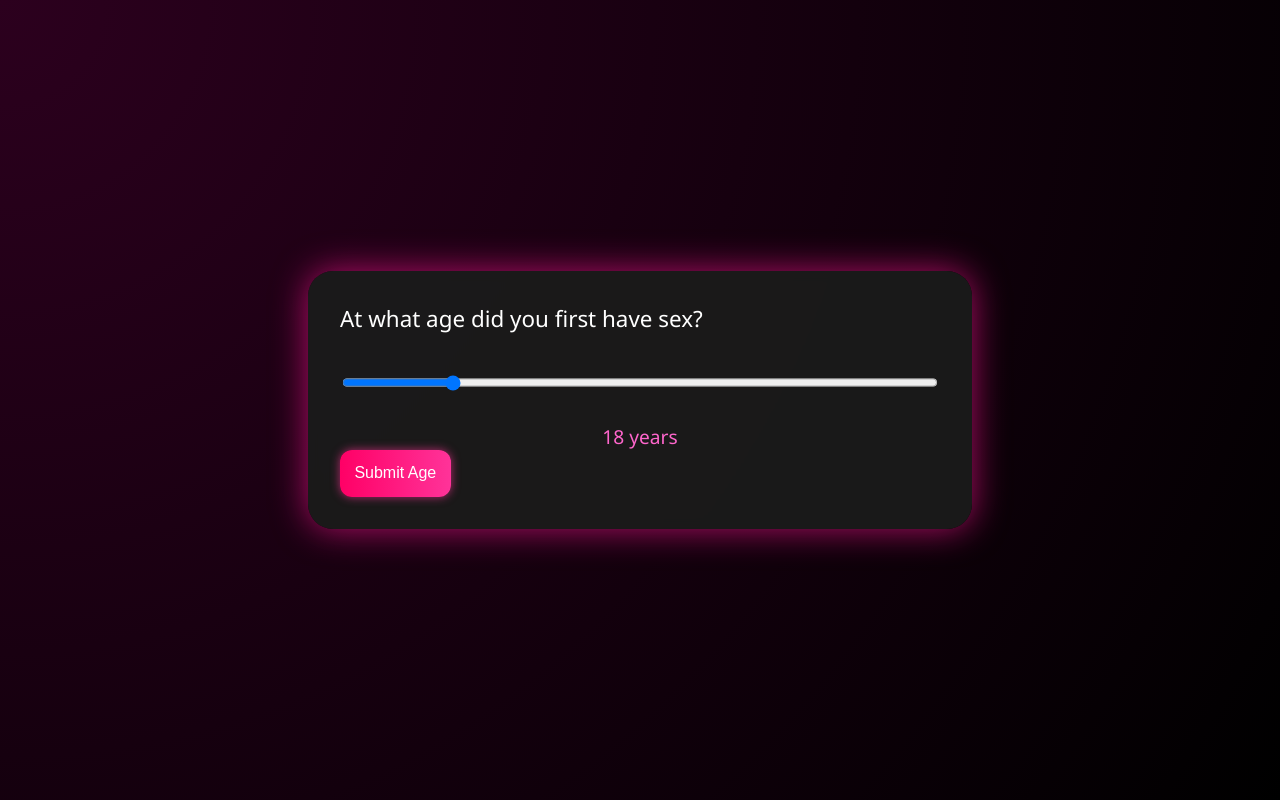
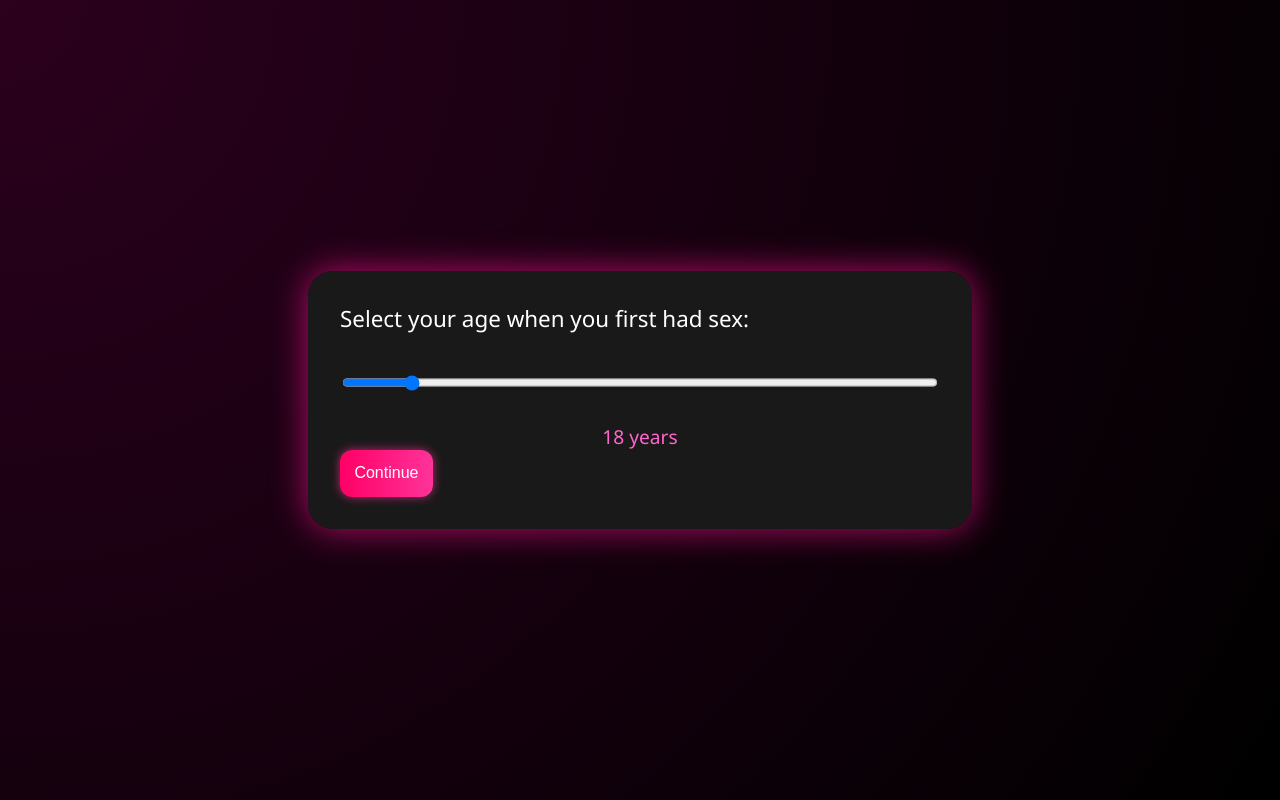
Before and after one commit to spicybooty23/abcd, a plain HTML site: page index.html in a window 1280 px wide. Drawn offline with Linux system fonts and the light colour scheme.

Commit message:
Update index.html

```diff
--- a/index.html
+++ b/index.html
@@ -1,156 +1,171 @@
 <!DOCTYPE html>
 <html lang="en">
 <head>
-  <meta charset="UTF-8"/>
-  <meta name="viewport" content="width=device-width, initial-scale=1.0"/>
-  <title>Spicy Confession Logic</title>
+  <meta charset="UTF-8" />
+  <meta name="viewport" content="width=device-width, initial-scale=1.0" />
+  <title>Legal Age: Spicy Confession</title>
   <style>
-    body { background: radial-gradient(circle at top left, #2c001e, #000); color: #fff; font-family: 'Segoe UI', sans-serif; display: flex; justify-content: center; align-items: center; height: 100vh; margin: 0; }
-    .container { width: 90%; max-width: 600px; padding: 2rem; background: rgba(27,27,27,0.95); border-radius: 25px; box-shadow: 0 0 35px #ff1493aa; backdrop-filter: blur(6px); overflow-y: auto; max-height: 95vh; }
-    .question { margin-bottom: 1.5rem; font-size: 1.4rem; }
-    .answers, .input-block { display: flex; flex-direction: column; gap: 1rem; }
-    button, input[type=range] { font-size: 1rem; border-radius: 12px; border: none; padding: 0.9rem; }
-    .answer-btn { background: linear-gradient(to right, #ff0066, #ff3399); color: #fff; cursor: pointer; box-shadow: 0 0 10px #ff3399aa; transition: 0.3s ease; }
-    .answer-btn:hover { transform: scale(1.05); box-shadow: 0 0 18px #ff66cc; }
-    .range-label { text-align: center; font-size: 1.2rem; color: #ff66cc; }
+    body {
+      background: radial-gradient(circle at top left, #2c001e, #000);
+      color: #fff;
+      font-family: 'Segoe UI', sans-serif;
+      display: flex;
+      justify-content: center;
+      align-items: center;
+      height: 100vh;
+      margin: 0;
+    }
+    .container {
+      width: 90%;
+      max-width: 600px;
+      padding: 2rem;
+      background: rgba(27, 27, 27, 0.95);
+      border-radius: 25px;
+      box-shadow: 0 0 35px #ff1493aa;
+      backdrop-filter: blur(6px);
+      overflow-y: auto;
+      max-height: 95vh;
+    }
+    .question {
+      margin-bottom: 1.5rem;
+      font-size: 1.4rem;
+    }
+    .answers, .input-block {
+      display: flex;
+      flex-direction: column;
+      gap: 1rem;
+    }
+    button, input[type=range] {
+      font-size: 1rem;
+      border-radius: 12px;
+      border: none;
+      padding: 0.9rem;
+    }
+    .answer-btn {
+      background: linear-gradient(to right, #ff0066, #ff3399);
+      color: #fff;
+      cursor: pointer;
+      box-shadow: 0 0 10px #ff3399aa;
+      transition: transform 0.3s, box-shadow 0.3s;
+    }
+    .answer-btn:hover {
+      transform: scale(1.05);
+      box-shadow: 0 0 18px #ff66cc;
+    }
+    .range-label {
+      text-align: center;
+      font-size: 1.2rem;
+      color: #ff66cc;
+    }
   </style>
 </head>
 <body>
   <div class="container" id="quiz-container"></div>
   <script>
+    const state = { stage: 'q1', age: 18, branch: null, choiceIndex: null };
     const container = document.getElementById('quiz-container');
-    const state = { stage: 'q1', age: 18, branch: null, choiceIndex: null };
 
-    // Level 2 questions based on age bracket
+    // Q2 categories for legal age (>14)
     const q2Data = {
-      q2_1: {
-        text: 'Under 14: Which best describes how you felt?',
-        answers: ['Scared', 'Curious', 'Pressured', 'Indifferent', 'Ashamed']
+      q2_14_17: {
+        text: 'Ages 14–17: Who was your first partner?',
+        answers: ['Close friend', 'Older partner', 'New crush', 'Casual fling', 'Stranger']
       },
-      q2_2: {
-        text: 'Ages 14–17: Who was your first partner?',
-        answers: ['Close friend', 'Older partner', 'Crush', 'Casual fling', 'Stranger']
+      q2_18_21: {
+        text: 'Ages 18–21: Was it planned or spontaneous?',
+        answers: ['Fully planned', 'Mostly planned', 'Spontaneous', 'Chance encounter', 'Don’t recall']
       },
-      q2_3: {
-        text: 'Ages 18–21: Was it planned or spontaneous?',
-        answers: ['Meticulously planned', 'Planned conversation', 'Spontaneous', 'Chance moment', 'Don’t recall']
+      q2_22_25: {
+        text: 'Ages 22–25: How did it shape your intimacy views?',
+        answers: ['Deepened trust', 'Raised doubts', 'Mostly physical', 'Eye-opener', 'No change']
       },
-      q2_4: {
-        text: 'Ages 22–25: How did it affect your view on intimacy?',
-        answers: ['Deepened trust', 'Left doubts', 'Purely physical', 'Eye-opener', 'No change']
-      },
-      q2_5: {
-        text: 'Above 25: Why did you wait until then?',
-        answers: ['Waiting for love', 'Personal goals', 'Cultural reasons', 'Fear', 'Other']
+      q2_above25: {
+        text: 'Above 25: What motivated the timing?',
+        answers: ['Curiosity', 'Love', 'Career focus', 'Cultural reasons', 'Other']
       }
     };
 
-    // Level 3 follow-ups per branch and answer index
+    // Q3 follow-ups for each branch answer index
     const q3Data = {
-      // q2_1 responses
-      'q2_1_0': {
-        text: 'What about the experience made you feel scared?',
-        answers: ['Fear of consequences', 'Fear of pain', 'Fear of judgment', 'Fear of the unknown', 'Other fears']
+      'q2_14_17_0': {
+        text: 'With a close friend, did boundaries feel clear?',
+        answers: ['Yes, clear', 'Some confusion', 'Blurred lines', 'Complicated', 'Other']
       },
-      'q2_1_1': {
+      'q2_14_17_1': {
+        text: 'Did the age gap feel significant?',
+        answers: ['Very', 'Somewhat', 'Minor', 'Not at all', 'Unsure']
+      },
+      'q2_14_17_2': {
+        text: 'Did crush dynamics affect consent?',
+        answers: ['Yes', 'No', 'Mixed', 'Unsure', 'Other']
+      },
+      'q2_14_17_3': {
+        text: 'Was it purely casual or did feelings linger?',
+        answers: ['Purely casual', 'Some emotion', 'Lingering feelings', 'Regret', 'Other']
+      },
+      'q2_14_17_4': {
+        text: 'How safe did you feel with a stranger?',
+        answers: ['Very safe', 'Somewhat safe', 'Unsafe', 'Fearful', 'Other']
+      },
+      'q2_18_21_0': {
+        text: 'What planning went into it?',
+        answers: ['Talked a lot', 'Some planning', 'Minimal', 'Spur-of-moment', 'Other']
+      },
+      'q2_18_21_1': {
+        text: 'Why mostly planned?',
+        answers: ['Comfort', 'Desire', 'Respect', 'Other', 'Not sure']
+      },
+      'q2_18_21_2': {
+        text: 'What sparked spontaneity?',
+        answers: ['Passion', 'Opportunity', 'Alcohol', 'Peer influence', 'Other']
+      },
+      'q2_18_21_3': {
+        text: 'Describe that chance encounter:',
+        answers: ['Unexpected', 'Exciting', 'Awkward', 'Regrettable', 'Other']
+      },
+      'q2_18_21_4': {
+        text: 'Why recall is hazy?',
+        answers: ['Nervousness', 'Substance', 'Time lapse', 'Privacy', 'Other']
+      },
+      'q2_22_25_0': {
+        text: 'Which trust deepened most?',
+        answers: ['Emotional', 'Physical', 'Mental', 'Spiritual', 'Other']
+      },
+      'q2_22_25_1': {
+        text: 'What doubts emerged?',
+        answers: ['Compatibility', 'Timing', 'Feelings', 'Values', 'Other']
+      },
+      'q2_22_25_2': {
+        text: 'How physical was the experience?',
+        answers: ['Highly physical', 'Mostly', 'Balanced', 'Minimal', 'Other']
+      },
+      'q2_22_25_3': {
+        text: 'What was eye-opening?',
+        answers: ['Self-awareness', 'Partner insight', 'Communication', 'Consent', 'Other']
+      },
+      'q2_22_25_4': {
+        text: 'Why no change in views?',
+        answers: ['Already open', 'Unmoved', 'Other priorities', 'Other', 'None']
+      },
+      'q2_above25_0': {
         text: 'What curiosity drove you?',
-        answers: ['Partner’s invitation', 'Peer influence', 'Media curiosity', 'School rumors', 'Personal exploration']
+        answers: ['Personal', 'Peer stories', 'Media', 'Partner interest', 'Other']
       },
-      'q2_1_2': {
-        text: 'Who pressured you the most?',
-        answers: ['Friend', 'Partner', 'Peers', 'Family context', 'Self-pressure']
+      'q2_above25_1': {
+        text: 'Was love the primary motivator?',
+        answers: ['Yes', 'Somewhat', 'No', 'Mixed', 'Other']
       },
-      'q2_1_3': {
-        text: 'Why were you indifferent?',
-        answers: ['Too young to care', 'Distracted', 'Misunderstood', 'Numbness', 'Other reasons']
+      'q2_above25_2': {
+        text: 'Did career focus delay you?',
+        answers: ['Yes', 'No', 'Partially', 'Unsure', 'Other']
       },
-      'q2_1_4': {
-        text: 'What caused the shame afterward?',
-        answers: ['Guilt', 'Cultural norms', 'Personal values', 'Judgment', 'Other reasons']
-      },
-      // q2_2 responses
-      'q2_2_0': {
-        text: 'How did it feel with a close friend?',
-        answers: ['Comforting', 'Awkward', 'Exciting', 'Complicated', 'Regretful']
-      },
-      'q2_2_1': {
-        text: 'What was the age difference?',
-        answers: ['1–2 years', '3–5 years', '5–10 years', 'More than 10', 'Not sure']
-      },
-      'q2_2_2': {
-        text: 'Did you trust your crush?',
-        answers: ['Completely', 'Partially', 'Not at all', 'Unsure', 'Other']
-      },
-      'q2_2_3': {
-        text: 'Was it a casual fling or deeper?',
-        answers: ['Casual', 'Some emotion', 'Deep feeling', 'Confusing', 'Other']
-      },
-      'q2_2_4': {
-        text: 'How did meeting a stranger impact you?',
-        answers: ['Thrilling', 'Unsafe', 'Regrettable', 'Neutral', 'Other']
-      },
-      // q2_3 responses
-      'q2_3_0': {
-        text: 'What made you plan it meticulously?',
-        answers: ['Desire', 'Love', 'Curiosity', 'Advice', 'Other']
-      },
-      'q2_3_1': {
-        text: 'How did the discussion beforehand go?',
-        answers: ['Open', 'Nervous', 'Casual', 'Forced', 'No discussion']
-      },
-      'q2_3_2': {
-        text: 'What sparked the spontaneity?',
-        answers: ['Alcohol', 'Emotions', 'Moment’s heat', 'Opportunity', 'Other']
-      },
-      'q2_3_3': {
-        text: 'Describe that chance encounter:',
-        answers: ['Random', 'Planned by fate', 'Influenced by friends', 'Unexpected', 'Other']
-      },
-      'q2_3_4': {
-        text: 'Why don’t you recall details?',
-        answers: ['Nervousness', 'Alcohol', 'Trauma', 'Privacy', 'Other']
-      },
-      // q2_4 responses
-      'q2_4_0': {
-        text: 'What deepened trust?',
-        answers: ['Emotion', 'Communication', 'Intimacy', 'Shared moment', 'Other']
-      },
-      'q2_4_1': {
-        text: 'What doubts arose?',
-        answers: ['Compatibility', 'Emotional disconnect', 'Timing', 'Other', 'None']
-      },
-      'q2_4_2': {
-        text: 'Was it purely physical?',
-        answers: ['Yes', 'Mostly', 'Some emotion', 'Neutral', 'Other']
-      },
-      'q2_4_3': {
-        text: 'What lesson was eye-opening?',
-        answers: ['Self-awareness', 'Partner insight', 'Communication', 'Consent importance', 'Other']
-      },
-      'q2_4_4': {
-        text: 'Why no change?',
-        answers: ['Already knew', 'Indifferent', 'Other priorities', 'Other', 'None']
-      },
-      // q2_5 responses
-      'q2_5_0': {
-        text: 'What kept you waiting for love?',
-        answers: ['High standards', 'Past heartbreak', 'Waiting soulmate', 'Other', 'None']
-      },
-      'q2_5_1': {
-        text: 'Which personal goal dominated?',
-        answers: ['Career', 'Education', 'Travel', 'Self-growth', 'Other']
-      },
-      'q2_5_2': {
+      'q2_above25_3': {
         text: 'Which cultural reason applied?',
         answers: ['Family values', 'Religion', 'Tradition', 'Other', 'None']
       },
-      'q2_5_3': {
-        text: 'What fear held you back?',
-        answers: ['Fear of intimacy', 'Fear of pain', 'Fear of rejection', 'Other', 'None']
-      },
-      'q2_5_4': {
-        text: 'Please specify your reason:',
-        answers: ['Nervousness', 'Privacy', 'Personal belief', 'Other', 'Prefer not to say']
+      'q2_above25_4': {
+        text: 'Please specify other reasons:',
+        answers: ['Personal choice', 'Privacy', 'Waiting for right', 'Other', 'Prefer not to say']
       }
     };
 
@@ -158,17 +173,17 @@
       if (state.stage === 'q1') return renderQ1();
       if (state.stage === 'q2') return renderQ2();
       if (state.stage === 'q3') return renderQ3();
-      container.innerHTML = `<div class="question">Thank you for your honesty, Emilyanes’a 💋</div>`;
+      container.innerHTML = `<div class="question">Thank you for your honesty ❤️</div>`;
     }
 
     function renderQ1() {
       container.innerHTML = `
-        <div class="question">At what age did you first have sex?</div>
+        <div class="question">Select your age when you first had sex:</div>
         <div class="input-block">
-          <input type="range" id="age-slider" min="10" max="60" value="18" oninput="updateAge(this.value)">
+          <input type="range" id="age-slider" min="14" max="60" value="18" oninput="updateAge(this.value)">
           <div class="range-label" id="range-label">18 years</div>
         </div>
-        <button class="answer-btn" onclick="submitAge()">Submit Age</button>
+        <button class="answer-btn" onclick="submitAge()">Continue</button>
       `;
     }
 
@@ -179,11 +194,11 @@
 
     function submitAge() {
       const age = state.age;
-      if (age < 14) state.branch = 'q2_1';
-      else if (age <= 17) state.branch = 'q2_2';
-      else if (age <= 21) state.branch = 'q2_3';
-      else if (age <= 25) state.branch = 'q2_4';
-      else state.branch = 'q2_5';
+      if (age < 14) return; // slider prevents
+      if (age <= 17) state.branch = 'q2_14_17';
+      else if (age <= 21) state.branch = 'q2_18_21';
+      else if (age <= 25) state.branch = 'q2_22_25';
+      else state.branch = 'q2_above25';
       state.stage = 'q2';
       render();
     }
@@ -210,17 +225,16 @@
       container.innerHTML = `
         <div class="question">${entry.text}</div>
         <div class="answers">
-          ${entry.answers.map((a,i) => `<button class="answer-btn" onclick="finish(${i})">${a}</button>`).join('')}
+          ${entry.answers.map((a,i) => `<button class="answer-btn" onclick="finish()">${a}</button>`).join('')}
         </div>
       `;
     }
 
-    function finish(idx) {
+    function finish() {
       state.stage = 'end';
       render();
     }
 
-    // Start quiz
     render();
   </script>
 </body>
```
